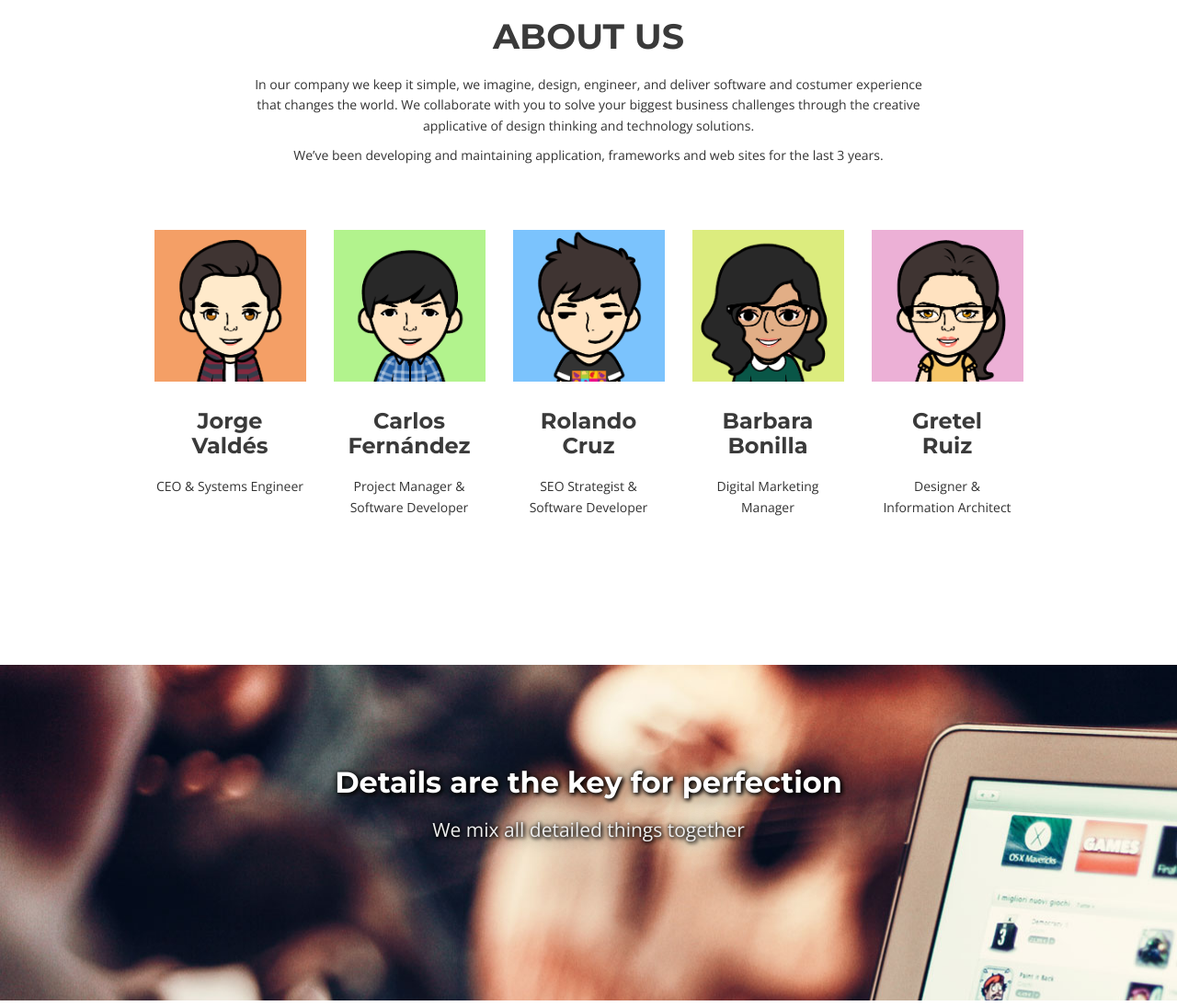
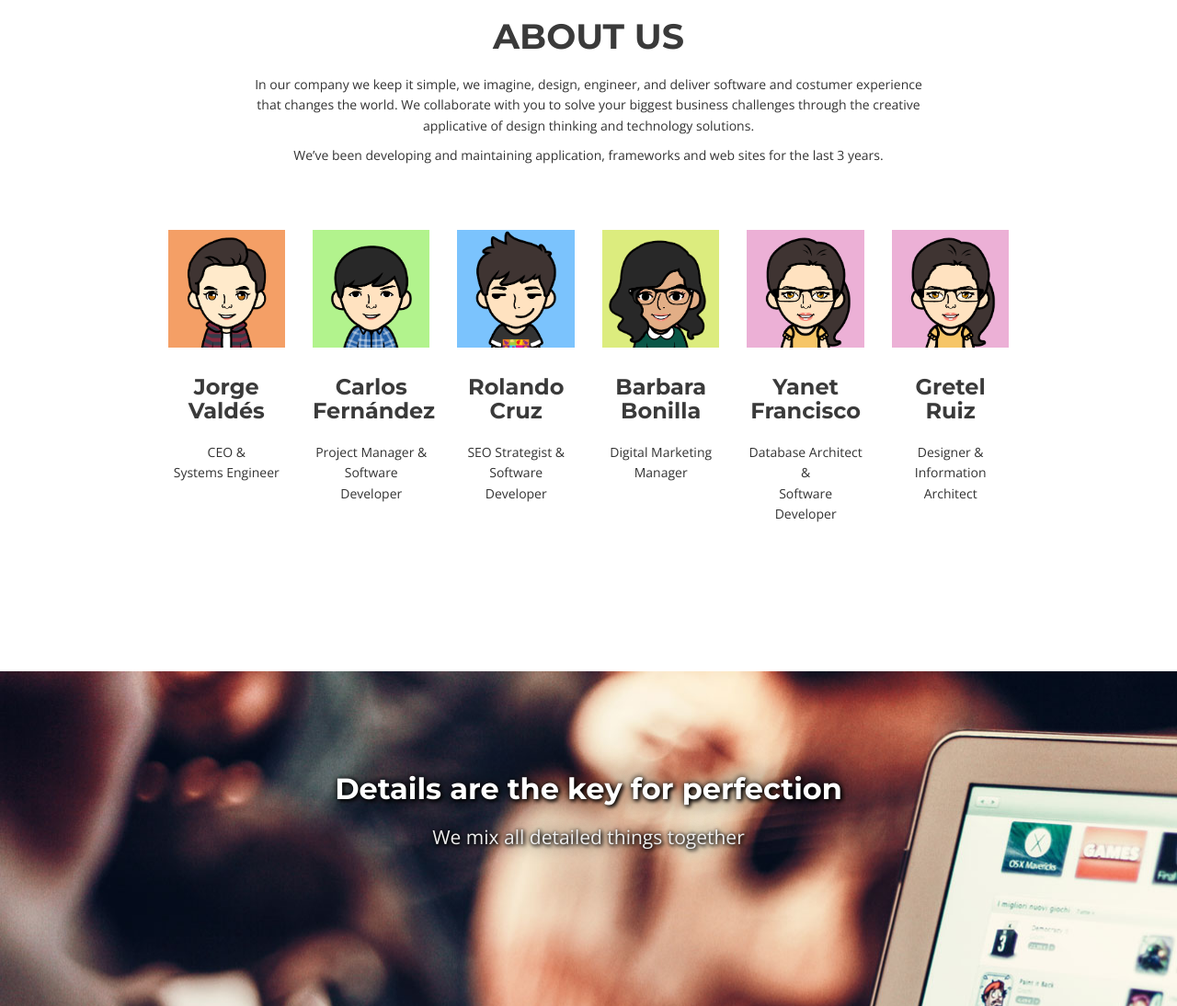
Before and after one commit to carlosds730/TOWPeb, a Django app: page / in a window 1280 px wide. Shown: the part 726-1820 px from the top of the page at 92% size. Run offline with Django 3.2, Linux system fonts and the light colour scheme; some libraries are stand-ins or nearby versions.

Commit message:
faces fiexed

```diff
--- a/templates/index.html
+++ b/templates/index.html
@@ -98,53 +98,60 @@
             </div>
         </div>
         <div class="row">
-            <div class="col-xs-12 col-sm-1 col-md-1 col-lg-1" data-wow-delay="0.9s">
-                &nbsp;
-            </div>
-            <div class="col-xs-12 col-sm-2 col-md-2 col-lg-2">
+            {#            <div class="col-xs-12 col-sm-1 col-md-1 col-lg-1" data-wow-delay="1.1s">#}
+            {#                &nbsp;#}
+            {#            </div>#}
+            <div class="col-md-offset-1 col-md-10 col-ld-offset-1 col-ld-10">
+                <div class="col-xs-6 col-sm-4 col-md-4 col-lg-2">
                     <div class="box-team wow bounceInDown" data-wow-delay="0.1s">
                         <img src="{% static "img/team/jc.png" %}" alt="" class="img-responsive"/>
-                    <h4>Jorge <br> Valdés</h4>
+                        <h4>Jorge Valdés</h4>
 
-                    <p>CEO & Systems Engineer</p>
+                        <p>CEO &<br> Systems Engineer</p>
                     </div>
                 </div>
-            <div class="col-xs-12 col-sm-2 col-md-2 col-lg-2" data-wow-delay="0.5s">
+                <div class="col-xs-6 col-sm-4 col-md-4 col-lg-2" data-wow-delay="0.5s">
                     <div class="box-team wow bounceInDown">
                         <img src="{% static "img/team/ccharly.png" %}" alt="" class="img-responsive"/>
                         <h4>Carlos Fernández</h4>
 
-                    <p>Project Manager & Software Developer</p>
+                        <p>Project Manager &<br> Software Developer</p>
                     </div>
                 </div>
-            <div class="col-xs-12 col-sm-2 col-md-2 col-lg-2" data-wow-delay="0.3s">
+                <div class="col-xs-6 col-sm-4 col-md-4 col-lg-2" data-wow-delay="0.3s">
                     <div class="box-team wow bounceInDown">
                         <img src="{% static "img/team/roly.png" %}" alt="" class="img-responsive"/>
-                    <h4>Rolando<br> Cruz</h4>
+                        <h4>Rolando Cruz</h4>
 
-                    <p>SEO Strategist & Software Developer</p>
+                        <p>SEO Strategist &<br> Software Developer</p>
                     </div>
                 </div>
-
-            <div class="col-xs-12 col-sm-2 col-md-2 col-lg-2" data-wow-delay="0.7s">
+                <div class="col-xs-6 col-sm-4 col-md-4 col-lg-2" data-wow-delay="0.7s">
                     <div class="box-team wow bounceInDown">
                         <img src="{% static "img/team/baby.png" %}" alt="" class="img-responsive"/>
                         <h4>Barbara Bonilla</h4>
 
-                    <p>Digital Marketing Manager</p>
+                        <p>Digital Marketing<br>Manager</p>
                     </div>
                 </div>
-            <div class="col-xs-12 col-sm-2 col-md-2 col-lg-2" data-wow-delay="0.9s">
+                <div class="col-xs-6 col-sm-4 col-md-4 col-lg-2" data-wow-delay="0.9s">
                     <div class="box-team wow bounceInDown">
                         <img src="{% static "img/team/yanet.png" %}" alt=""
                              class="img-responsive"/>
-                    <h4>Gretel <br>Ruiz</h4>
+                        <h4>Yanet Francisco</h4>
+
+                        <p>Database Architect &<br> Software Developer</p>
+                    </div>
+                </div>
+                <div class="col-xs-6 col-sm-4 col-md-4 col-lg-2" data-wow-delay="1.1s">
+                    <div class="box-team wow bounceInDown">
+                        <img src="{% static "img/team/yanet.png" %}" alt=""
+                             class="img-responsive"/>
+                        <h4>Gretel Ruiz</h4>
 
                         <p>Designer & <br>Information Architect</p>
                     </div>
                 </div>
-            <div class="col-xs-12 col-sm-1 col-md-1 col-lg-1" data-wow-delay="0.9s">
-                &nbsp;
             </div>
         </div>
     </div>
```
Lines whose indentation alone changed are shown as unchanged.
